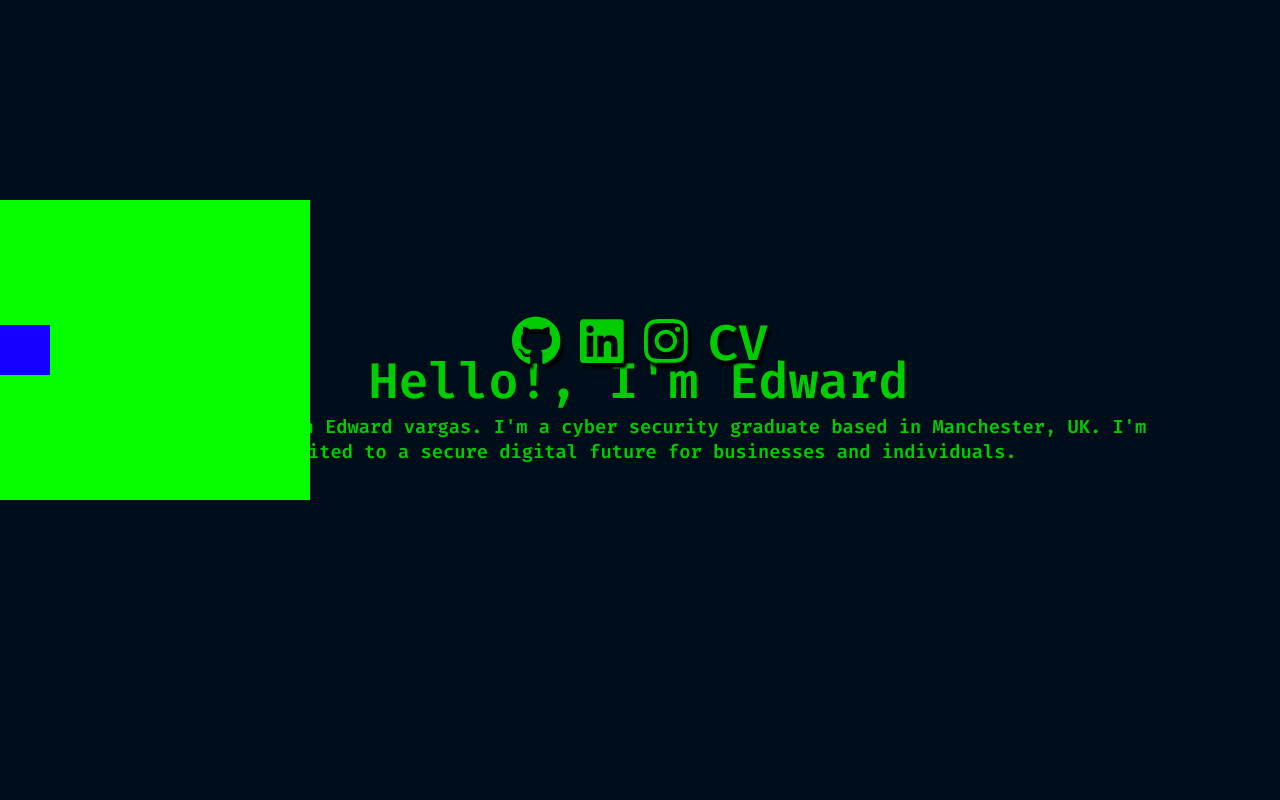
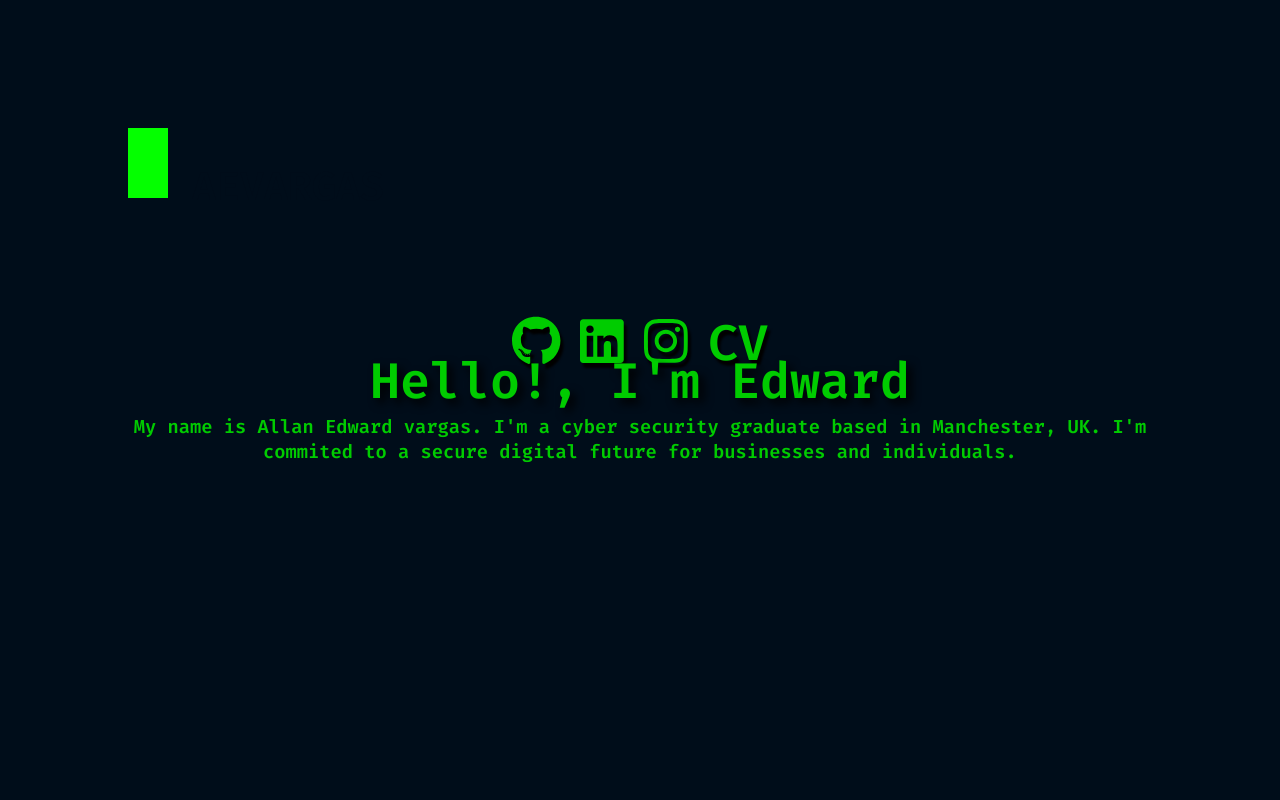
Before and after one commit to AEDVargas/Portfolio, a React (Create React App) app: page / in a window 1280 px wide. Shown: the top 800 px of the page. Built offline with nearby package versions, Linux system fonts and the light colour scheme.

Commit message:
save point before potential crash

```diff
--- a/src/App.js
+++ b/src/App.js
@@ -2,9 +2,9 @@ import { useEffect, useState } from "react";
 
 import React, { Component } from "react";
 import Header from "./components/Header";
-import Home from "./pages/Home";
 import Navbar from "./components/NavBar";
 import About from "./components/AboutMe/AboutMe";
+import Logo from "./components/Logo";
 import AnimatedCursor from 'react-animated-cursor';
 
 function App() {
@@ -26,11 +26,17 @@ function App() {
   }, [])
 
   return (
-    <div id="section1" className="main-parent">
+    <div className="main-parent">
+      <head>
+      <Navbar />
+      </head>
       <div className="main-child">
-        <Header />
+      <Header />
+
       </div>
+      <div className="limit">
         <About />
+      </div>
     </div>
   );
 }
--- a/src/components/AboutMe/AboutMe.css
+++ b/src/components/AboutMe/AboutMe.css
@@ -1,4 +1,7 @@
 /* About me styling */
+.about-me-parent{
+
+}
 
 .about-me {
     padding-top: 50%;
--- a/src/components/AboutMe/AboutMe.js
+++ b/src/components/AboutMe/AboutMe.js
@@ -5,11 +5,13 @@ import './AboutMe.css';
 
 function AboutMe() {
     return (
-        <div className="about-me">
-            <h1>About Me</h1>
-            <h2>Developer and Cyber Security Enthusiast</h2>
-            <AboutMeBio />
-            <AboutMeSkills />
+        <div className="about-me-parent">
+            <div class="about-me-child">
+                <h1>About Me</h1>
+                <h2>Developer and Cyber Security Enthusiast</h2>
+                <AboutMeBio />
+                <AboutMeSkills />
+            </div>
         </div>
     );
 }
--- a/src/components/Header.js
+++ b/src/components/Header.js
@@ -7,7 +7,7 @@ function Header() {
     <div className='header-parent'>
       <Logo/>
       <Navbar />
-      <div className='header'>
+      <div className='header-child'>
         <div className='typing-demo'>
           <h1>Hello!, I'm Edward</h1>
           <h2>
--- a/src/components/Logo.js
+++ b/src/components/Logo.js
@@ -2,11 +2,14 @@ import '../style/logo.css';
 
 const Logo = () => {
     return (
-        <div className='logo-container'>
-            <div className='logo logo1'></div>
-            <div className='logo logo2'></div>
-            <div className='logo logo3'></div>
-            <div className='logo logo4'></div>
+        <div className='logo-parent'>
+            <div className='logo-child'>
+                <div className='logo-back'>
+                </div>
+                <div className='logo-text'>
+                    AEVARGAS
+                </div>
+            </div>
         </div>
     );
 }
--- a/src/components/NavBar.js
+++ b/src/components/NavBar.js
@@ -3,29 +3,28 @@ import '../style/index.css';
 
 import { FontAwesomeIcon } from '@fortawesome/react-fontawesome';
 import { faGithub, faLinkedin, faInstagram } from '@fortawesome/free-brands-svg-icons'
-import { faUser } from '@fortawesome/free-solid-svg-icons'
-
+import Logo from "./Logo";
 
 const Socials = () => {
     return (
         <nav className="navbar">
             <ul className="nav-list">
-                <li className="nav-item">
-                    <a href='https://github.com/AEDVargas' target='__blank' style={{ '--order': 1 }} className="nav-link">
+                <li className="nav-item" style={{ '--order': 1 }}>
+                    <a href='https://github.com/AEDVargas' target='__blank' className="nav-link">
                         <FontAwesomeIcon icon={faGithub} />
                     </a>
                 </li>
-                <li className="nav-item">
-                    <a href='https://www.linkedin.com/in/edward-vargas-7889151a7/' target='__blank' style={{ '--order': 2 }} className="nav-link">
+                <li className="nav-item" style={{ '--order': 2 }} >
+                    <a href='https://www.linkedin.com/in/edward-vargas-7889151a7/' target='__blank' className="nav-link">
                         <FontAwesomeIcon icon={faLinkedin} />
                     </a>
                 </li>
-                <li className="nav-item">
-                    <a href='https://www.instagram.com/eddie_cvargas/' target='__blank' style={{ '--order': 3 }} className="nav-link">
+                <li className="nav-item" style={{ '--order': 3 }}>
+                    <a href='https://www.instagram.com/eddie_cvargas/' target='__blank' className="nav-link">
                         <FontAwesomeIcon icon={faInstagram} />
                     </a>
                 </li>
-                <li className="nav-item">    <a href='../resources/CV.pdf' target='__blank' style={{ '--order': 4 }} className="nav-link">
+                <li className="nav-item" style={{ '--order': 4 }}>    <a href='../resources/CV.pdf' target='__blank' className="nav-link">
                     CV
                 </a>
                 </li>
@@ -34,22 +33,3 @@ const Socials = () => {
     );
 }
 export default Socials
-
-
-{/* <nav className='icons-container' >
-<div className='icons' >
-    <a href='https://github.com/AEDVargas' target='__blank' style={{ '--order': 1 }}>
-        <FontAwesomeIcon icon={faGithub} />
-    </a>
-    <a href='https://www.linkedin.com/in/edward-vargas-7889151a7/' target='__blank' style={{ '--order': 2 }}>
-        <FontAwesomeIcon icon={faLinkedin} />
-    </a>
-    <a href='https://www.instagram.com/eddie_cvargas/' target='__blank' style={{ '--order': 3 }}>
-        <FontAwesomeIcon icon={faInstagram} />
-    </a>
-    <a href='../resources/CV.pdf' target='__blank' style={{ '--order': 4 }}>
-        CV
-    </a>
-</div>
-<div />
-</nav> */}
--- a/src/style/index.css
+++ b/src/style/index.css
@@ -17,89 +17,87 @@
 }
 
 body {
-  background-color: white;
 }
+
+
 
 ::-webkit-scrollbar{
   display: none;
 }
 
-.header-parent{
+.main-parent{
+  width: 100%;
+  height: 5000px;
+}
 
-  position: absolute;
+.main-child{
   width: 100%;
-  height: 100%;
+  height: 20%;
   background-color: var(--background_colour);
   text-align: center;
 }
 
+.header-parent{
+
+}
+
+.limit {
+  width: 100%;
+  height: 20%;
+  background-color: rgb(0, 39, 6);
+  text-align: center;
+}
+
 /* styles for Header.js and Navbar.js */
-.header{
+.header-child{
 
   font-size: 25px;
   margin: 10%;
   height: auto;
 }
 
-.header h1 {
-  display: inline;
-  color: var(--neon_green);
-
+.header-child h1 {
+  height: auto;
+  text-shadow: 5px 5px 10px black;
+  animation: dropUp 1s ease forwards;
 }
 
-.header h1::after {
-  content: "";
-  width: 3px;
-  height: 50px;
-  background: var(--neon_green);
-
+@keyframes dropUp {
+  0%{
+    opacity: 0;
+    transform: translateY(50px);
+  }
+  100%{
+    opacity: 1;
+    transform: translateY(0);
+  }
 }
 
-.header h2 {
+.header-child h2 {
   font-size: 75%;
-}
-
-.header h1::after {
-  content: "";
-  width: 3px;
-  height: 45px;
-  background: var(--neon_green);
-  display: inline-block;
-
-  /* Blinking text cursor animation */
-  animation: blinker 1s infinite cubic-bezier(1, 0, 0, 1);
-}
-
-@keyframes blinker {
-  from {
-    opacity: 1.0;
-  }
-
-  to {
-    opacity: 0.0;
-  }
+  animation: dropUp 1s ease forwards;
 }
 
 /* Navbar.css */
 .navbar {
-
   padding: 10px 0; /* Padding for the navbar */
 }
 
 .nav-list {
-
   list-style-type: none;
   padding: 0;
   display: flex;
   justify-content: center;
   margin-top: 300px;
-  animation: dropIn 1s ease forwards;
-  animation-delay: calc(var(--order) * 100ms);
+
 }
 
 .nav-item {
+  opacity: 0;
   margin: 0 10px;
   filter: drop-shadow(3px 5px 1px rgb(0 0 0 / 1));
+  animation: dropIn 1s ease forwards;
+  animation-delay: calc(var(--order) * 100ms);
 }
 
 .nav-link {
@@ -110,10 +108,12 @@ body {
 }
 
 @keyframes dropIn {
-  from {
-    transform: translateY(-500px);
+  0%{
+    opacity: 0;
+    transform: translateY(-150px);
   }
-  to {
+  100%{
+    opacity: 1;
     transform: translateY(0);
   }
 
@@ -122,4 +122,5 @@ body {
 /* Pop-out text-size effect */
 .nav-link:hover {
   font-size: 100px; /* Adjust the desired font size when hovered */
+  filter: drop-shadow(0px 0px 7px rgb(0 255 0 / 1));
 }
--- a/src/style/logo.css
+++ b/src/style/logo.css
@@ -1,20 +1,42 @@
-.logo-container {
-    width: 310px;
-    height: 300px;
-    margin: 200px auto;
-    background-color: rgb(4, 255, 0);
+:root{
+    --background_colour: #000d1a;
+    --neon_green: #00cc00;
+    --purle: #9966ff;
+    --order: 0;
+   }
+
+.logo-parent {
+    width: 100%;
+    height: 100%;
     position: absolute;
-
 }
 
-.logo{
-    width: 50px;
-    height: 50px;
-    position: absolute;
-    top: 50%;
-    transform: translateY(-50%);
-    transition: 1s;
-    background-color: rgb(21, 0, 255);
+.logo-back{
+    width: 40px;
+    height: 70px;
+    background-color: rgb(4, 255, 0);
+    margin: 10%;
+    transition: 0.6s;
 }
 
-.logo-b {}
+.logo-back:hover{
+    padding-left: 20%;
+    animation: fade 1s;
+}
+
+@keyframes fade {
+    0%{
+        opacity: 1;
+    }
+    100%{
+        opacity: 0;
+    }
+}
+
+.logo-text{
+    margin-top: -13%;
+    margin-left: 15%;
+    position: absolute;
+    color: var(--background_colour);
+    font-size: 40px;
+}
```
